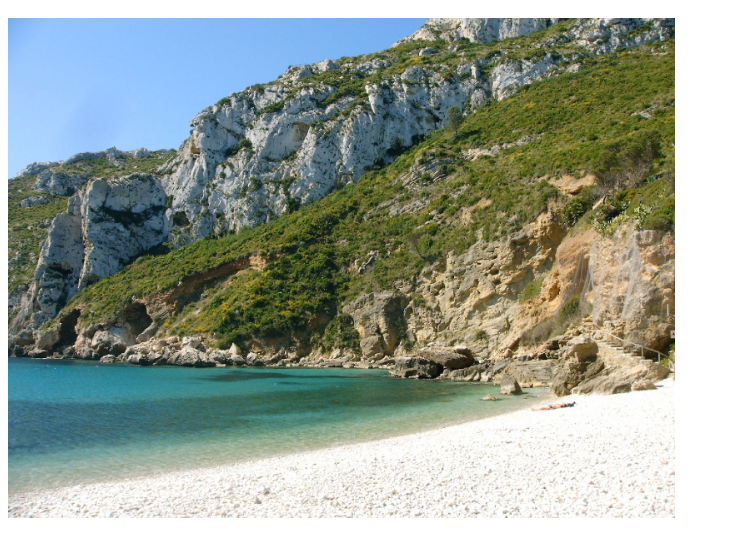
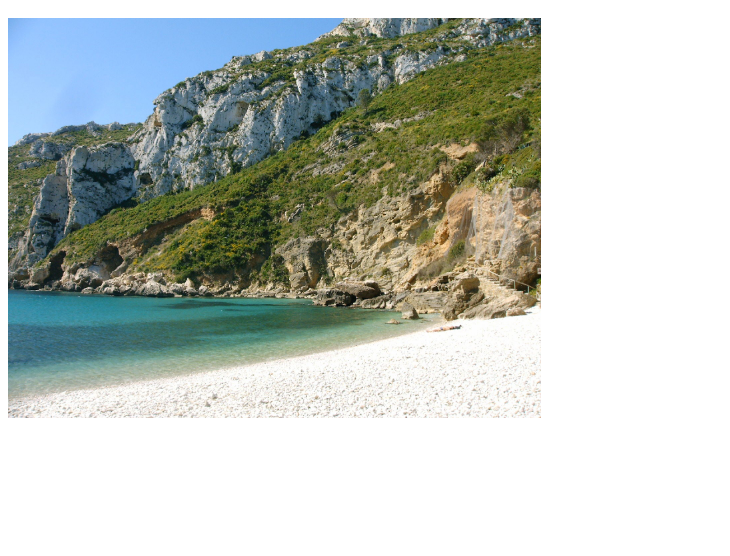
Before and after one commit to CCEREZUELA/CCEREZUELA.github.io, a plain HTML site: page index.html in a window 1280 px wide. Shown: the part 48-604 px from the top of the page, without its empty margins (0-730 px from the left). Drawn offline with Linux system fonts and the light colour scheme.

Commit message:
less size

```diff
--- a/index.html
+++ b/index.html
@@ -1,7 +1,7 @@
 <html>
 <h1>¡Mi Lugar de Descanso! </h1>
 <div>
-    <img src="Javea.jpg" height="500">
+    <img src="Javea.jpg" height="400">
 </div>
 
 </html>
```
